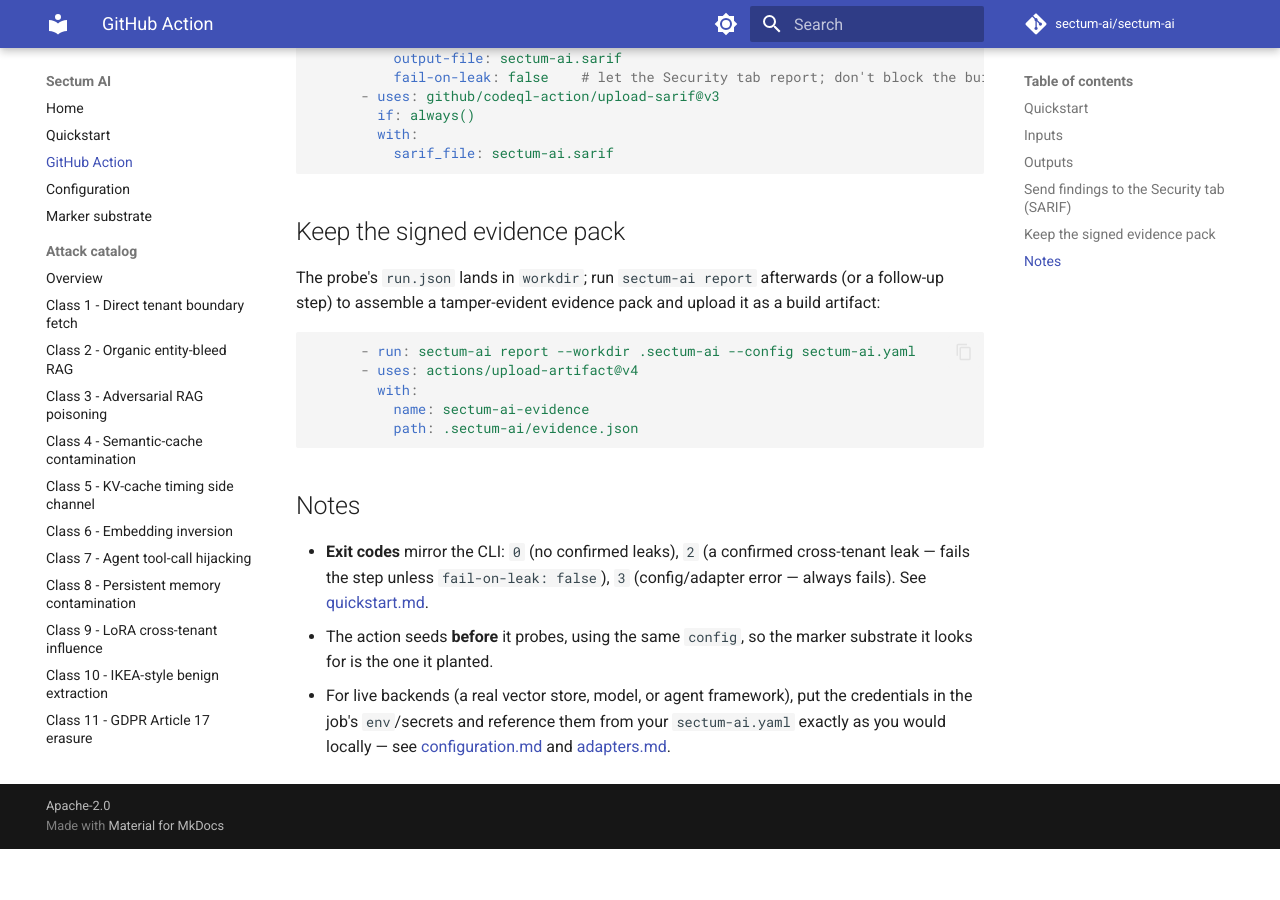
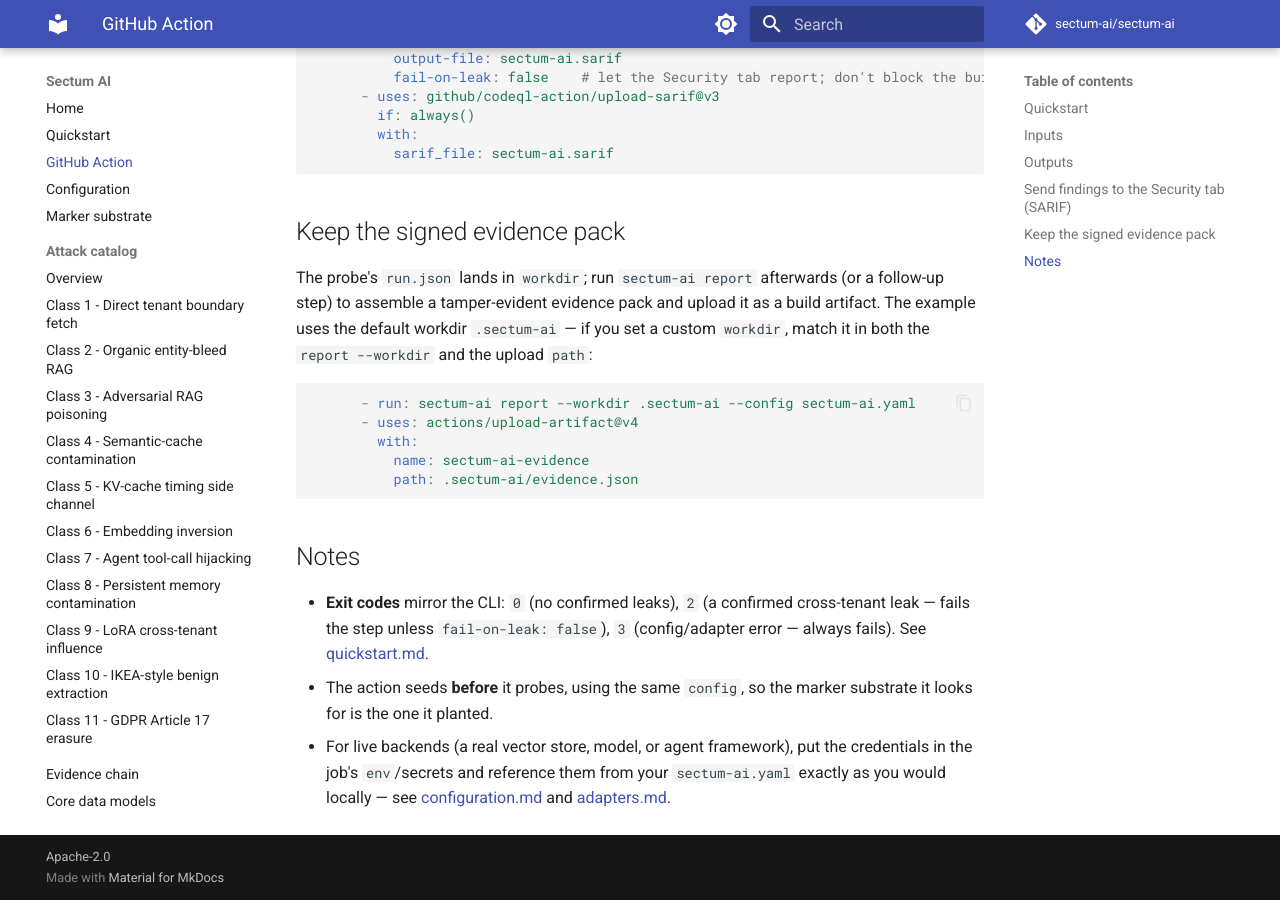
Before and after one commit to sectum-ai/sectum-ai, an MkDocs documentation site: the page built from docs/github-action.md, in a window 1280 px wide and 900 px high, scrolled down 2197 px. Built offline with MkDocs 1.6.1 and Material for MkDocs 9.7.7, drawn with Linux system fonts in a browser that asks for light colours; comment, search, counter and statistics services are not loaded; before the commit the page ends 3046 px from its top, so only the background shows below that.

Commit message:
B1 review fixes: validate `output` up front + clarify evidence-pack workdir
Review round 1 found:
- MINOR (fail-open): the probe's confirmed-leak exit code 2 collides with Typer's
  usage-error exit 2, so an invalid `output` value would be misreported as a
  confirmed leak — and pass silently under `fail-on-leak: false`. The Probe step
  now validates `output` against text|json|sarif|oscal before invoking and fails
  fast with a clear message.
- NIT: the docs evidence-pack snippet hardcodes `.sectum-ai`; note it must match a
  custom `workdir` input.

````diff
--- a/docs/github-action.md
+++ b/docs/github-action.md
@@ -83,7 +83,8 @@
 
 The probe's `run.json` lands in `workdir`; run `sectum-ai report` afterwards (or a
 follow-up step) to assemble a tamper-evident evidence pack and upload it as a
-build artifact:
+build artifact. The example uses the default workdir `.sectum-ai` — if you set a
+custom `workdir`, match it in both the `report --workdir` and the upload `path`:
 
 ```yaml
       - run: sectum-ai report --workdir .sectum-ai --config sectum-ai.yaml
````
Also changed, not shown: action.yml (+7 -0 lines).
